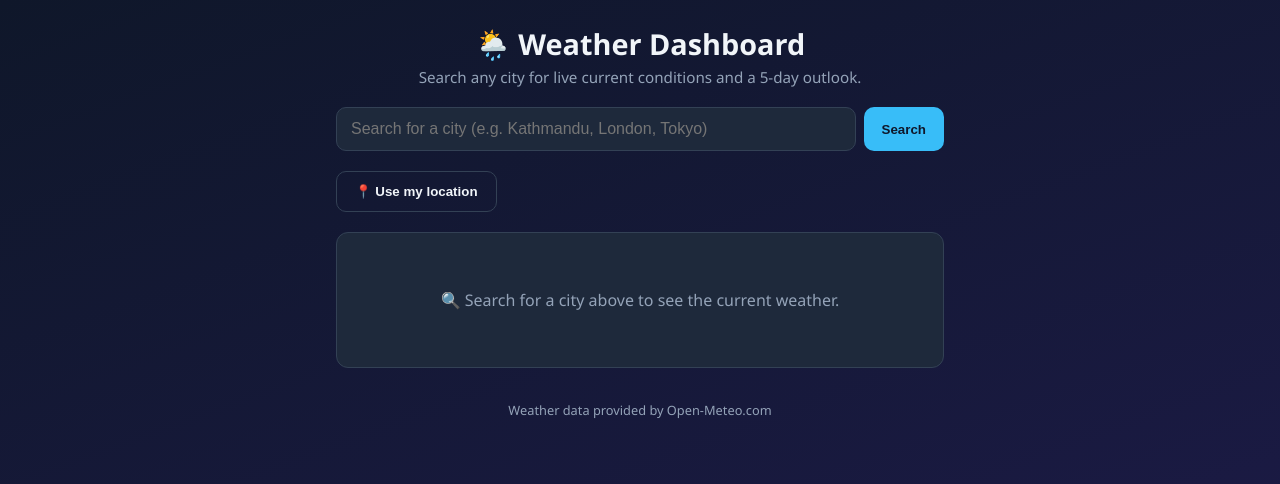
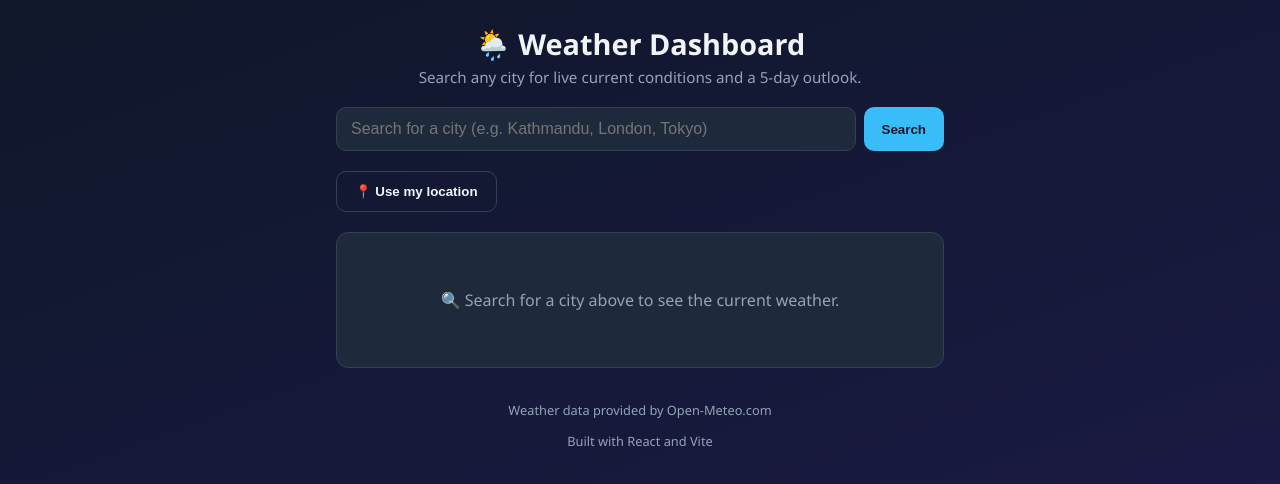
Before and after one commit to salilshrestha081-ux/Weather-Dashboard, a React (Vite) app: page / in a window 1280 px wide. Shown: the top 484 px of the page. Built offline with nearby package versions, Linux system fonts and the light colour scheme.

Commit message:
Finalize weather dashboard

```diff
--- a/src/App.jsx
+++ b/src/App.jsx
@@ -99,8 +99,9 @@ export default function App() {
       </main>
 
       <footer className="app-footer">
-        <p>Weather data provided by Open-Meteo.com</p>
-      </footer>
+  <p>Weather data provided by Open-Meteo.com</p>
+  <p>Built with React and Vite</p>
+</footer>
     </div>
   )
 }
```
Also changed, not shown: 1 other file (tests, documents, lock files or other folders).
